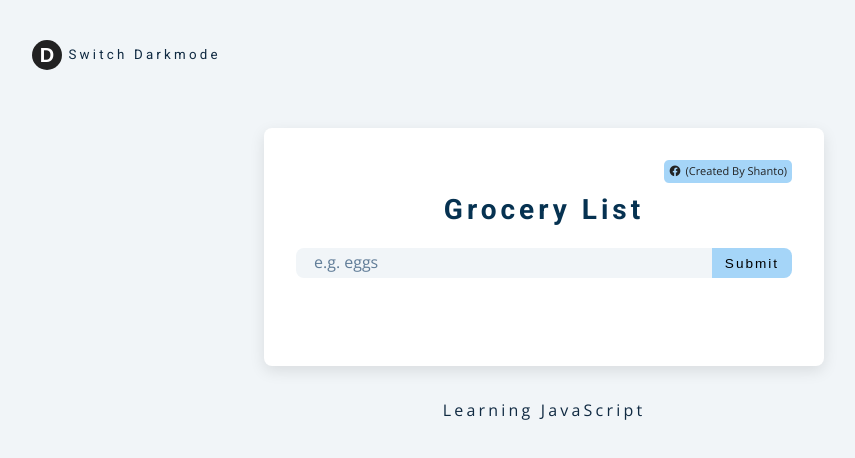
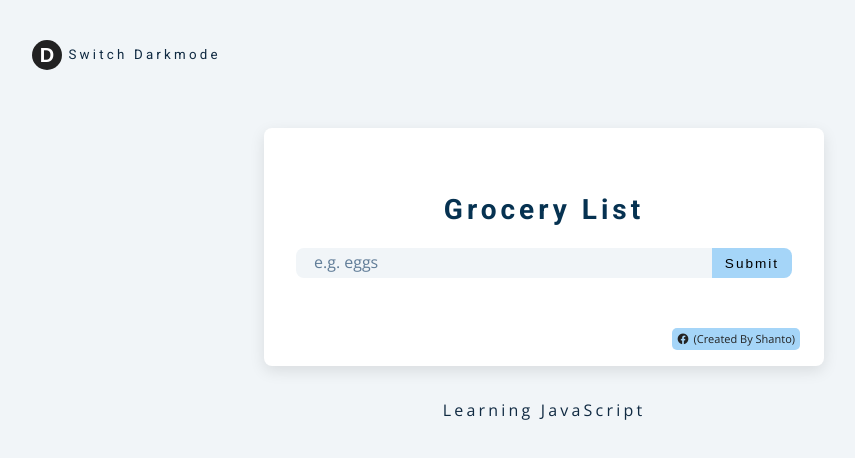
Before and after one commit to shanto140319/list, a plain HTML site: page index.html in a window 1280 px wide. Shown: the whole page, without its empty margins (96-951 px from the left). Drawn offline with nearby package versions, Linux system fonts and the light colour scheme.

Commit message:
Update styles.css

```diff
--- a/styles.css
+++ b/styles.css
@@ -326,13 +326,13 @@ Grocery List
 .clear-btn:hover {
   color: var(--clr-red-dark);
 }
-.grocery-form{
+.section-center{
   position: relative;
 }
 .grocery-form small{
   position: absolute;
-  top: 0;
- right: 0;
+ bottom: 1rem;
+ right: 1.5rem;
  background: var(--clr-primary-8);
  padding: 3px 5px;
  border-radius: 5px;
```
